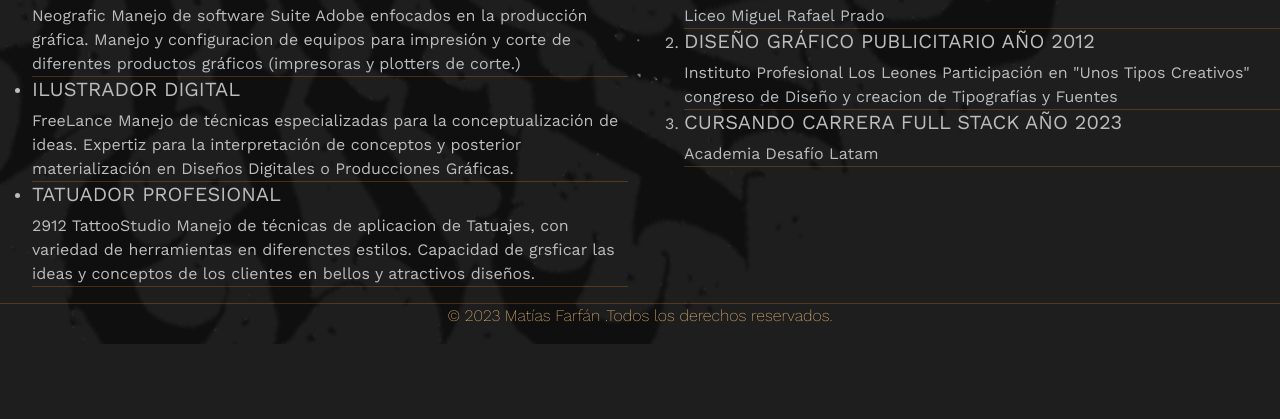
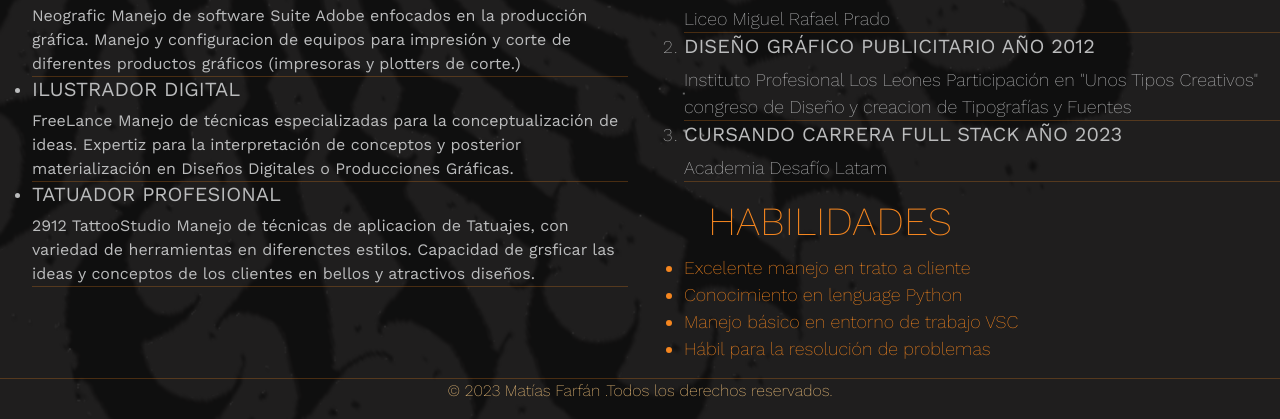
Before and after one commit to matttoo-f/matttoo-f.github.io, a plain HTML site: page cv.html in a window 1280 px wide. Shown: the part 706-1125 px from the top of the page. Before the commit the page ends 1050 px from the top, so only its background shows below. Drawn offline with nearby package versions, Linux system fonts and the light colour scheme.

Commit message:
arreglo de algunos margenes

```diff
--- a/asset/css/style.css
+++ b/asset/css/style.css
@@ -105,10 +105,14 @@ form {
     font-size: 30px;
     font-weight: 200;
 }
+.custom-list{
+    font-weight: 200;
+    font-size: 18px;
+}
 .foto_cv {
     height: 250px;
     margin: 0px;
-    padding: 0%s;
+    padding: 0%;
 }
 .experiencia_educacion {
     font-weight: 200;
--- a/cv.html
+++ b/cv.html
@@ -105,7 +105,7 @@
       </div>
       <div class="col">
         <h3 class="experiencia_educacion mx-4">EDUCACIÓN</h3>
-        <ol>
+        <ol class="custom-list">
           <li class="subtitulo">
             <h5>ENSEÑANZA MEDIA COMPLETA AÑO 2007</h5>
 
@@ -127,6 +127,14 @@
           </li>
           <hr>
         </ol>
+        <ul class="custom-list">
+          <h3 class="experiencia_educacion mx-4">HABILIDADES</h3>
+          <li class="habilidades">Excelente manejo en trato a cliente</li>
+          <li >Conocimiento en lenguage Python</li>
+          <li>Manejo básico en entorno de trabajo VSC</li>
+          <li>Hábil para la resolución de problemas</li>
+
+        </ul>
       </div>
     </div>
     <!-- footer -->
```
Also changed, not shown: acerca_de_mi.html (+1 -1 lines), index.html (+1 -1 lines).
